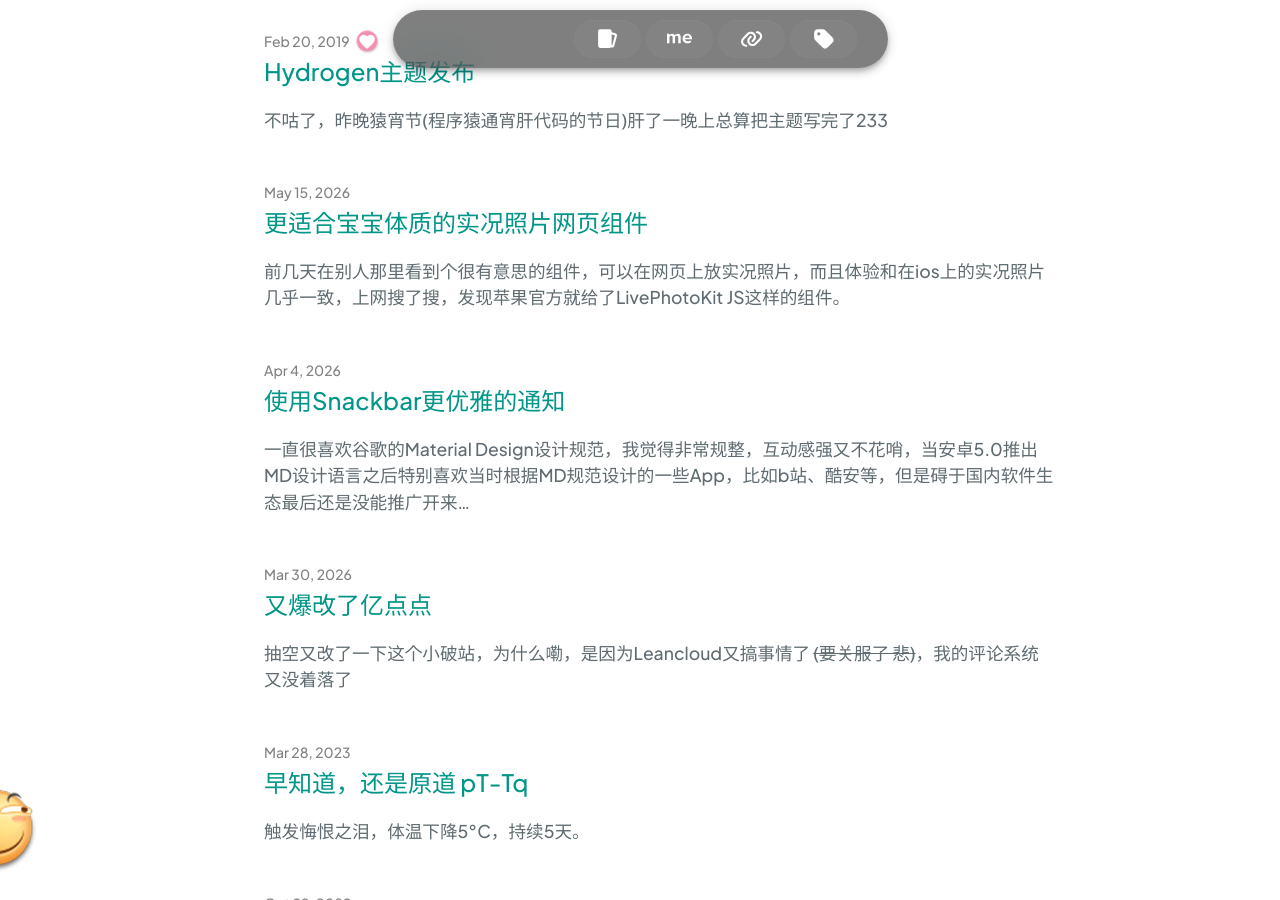
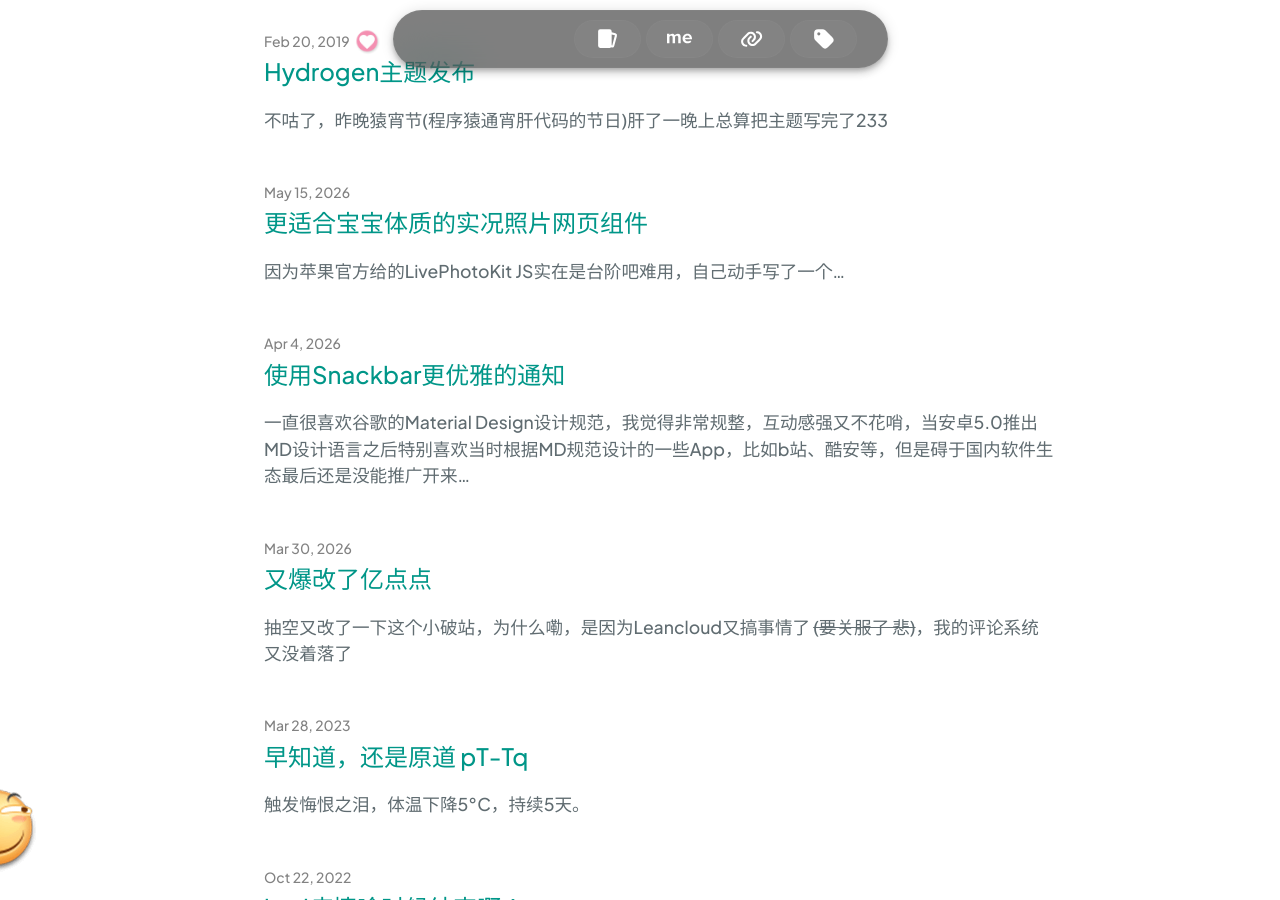
Before and after one commit to link9596/qwq, a Jekyll site: the page built from index.html, in a window 1280 px wide and 900 px high, scrolled down 618 px. Built offline with Jekyll 4.4.1, drawn with Linux system fonts in a browser that asks for light colours; the list of posts is cut into pages by our own code; comment, search, counter and statistics services are not loaded.

Commit message:
Update 2026-5-15-livephoto.md

```diff
--- a/_posts/2026-5-15-livephoto.md
+++ b/_posts/2026-5-15-livephoto.md
@@ -3,6 +3,10 @@ layout: post
 title: 更适合宝宝体质的实况照片网页组件
 tags: skill
 ---
+
+因为苹果官方给的LivePhotoKit JS实在是台阶吧难用，自己动手写了一个...
+
+![](https://files.atlinker.cn/img-151409-9760.png)
 
 前几天在别人那里看到个很有意思的组件，可以在网页上放实况照片，而且体验和在ios上的实况照片几乎一致，上网搜了搜，发现苹果官方就给了LivePhotoKit JS这样的组件。
 
```
